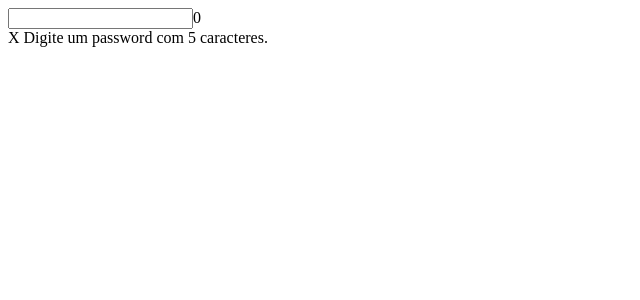
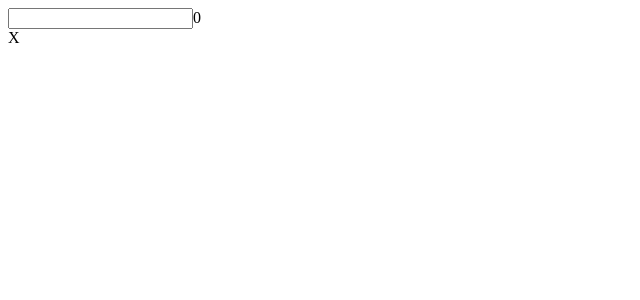
Before and after one commit to Orlando-Silva/password-game, a React (Create React App) app: page / in a window 1280 px wide. Shown: the top 300 px of the page, without its empty margins (0-640 px from the left). Built offline with nearby package versions, Linux system fonts and the light colour scheme.

Commit message:
Refactoring rules logic (#2)

```diff
--- a/src/components/Home/Home.tsx
+++ b/src/components/Home/Home.tsx
@@ -4,12 +4,16 @@ import './Home.css';
 
 const Home: React.FunctionComponent = () => {
 
+  const rules = [/.{5,}/];
   const [value, setValue] = useState('');
-  const [hasFiveCharacters, setHasFiveCharacters] = useState(false);
+  const [isValid, setIsValid] = useState(false);
 
   const inputOnChange = (event: React.ChangeEvent<HTMLInputElement>): void => {
     setValue(event.target.value);
-    setHasFiveCharacters(/.{5,}/.test(event.target.value));
+    const rulesResult = rules.every((rule) => {
+      return rule.test(event.target.value);
+    })
+    setIsValid(rulesResult);
   }
 
   return (
@@ -20,8 +24,8 @@ const Home: React.FunctionComponent = () => {
           {value.length}
         </span>
       </div>
-      <div data-testid="five-characters-rule">
-        { hasFiveCharacters ? 'C' : 'X' } Digite um password com 5 caracteres.
+      <div data-testid="is-valid-rules">
+        { isValid ? 'C' : 'X' }
       </div>
     </div>
   );
```
Also changed, not shown: 1 other file (tests, documents, lock files or other folders).
